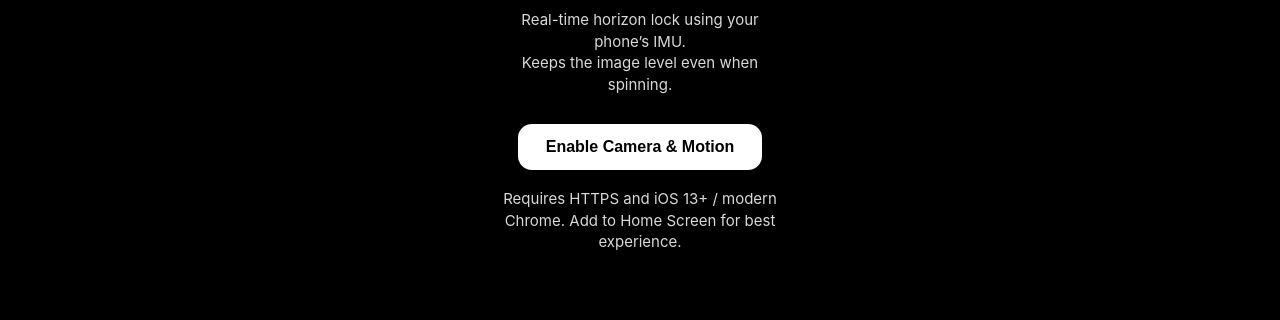
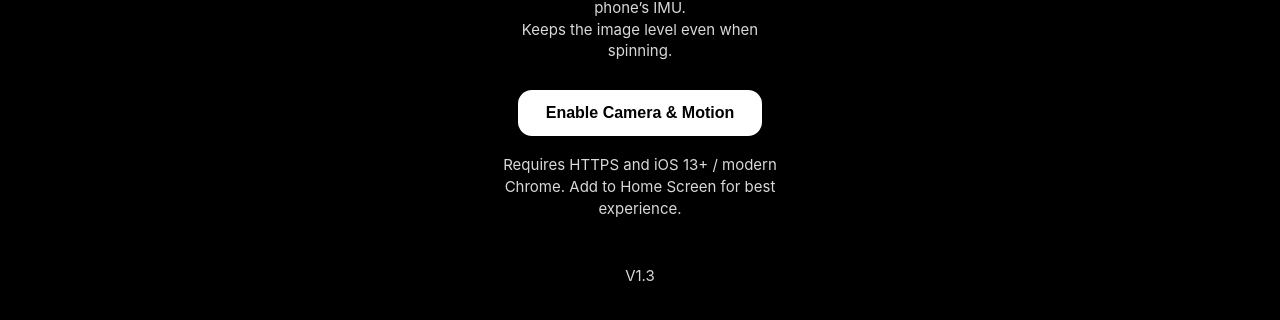
Before and after one commit to yl-loaf/horizon-lock, a plain HTML site: page index.html in a window 1280 px wide. Shown: the part 312-632 px from the top of the page. Drawn offline with Linux system fonts and the light colour scheme.

Commit message:
Update index.html

```diff
--- a/index.html
+++ b/index.html
@@ -36,6 +36,7 @@
         <p>Real-time horizon lock using your phone’s IMU.<br>Keeps the image level even when spinning.</p>
         <button id="btn-start" class="primary">Enable Camera &amp; Motion</button>
         <p class="hint">Requires HTTPS and iOS 13+ / modern Chrome. Add to Home Screen for best experience.</p>
+        <p class="hint">V1.3</p>
       </div>
 
       <footer id="controls" style="display:none">
```
